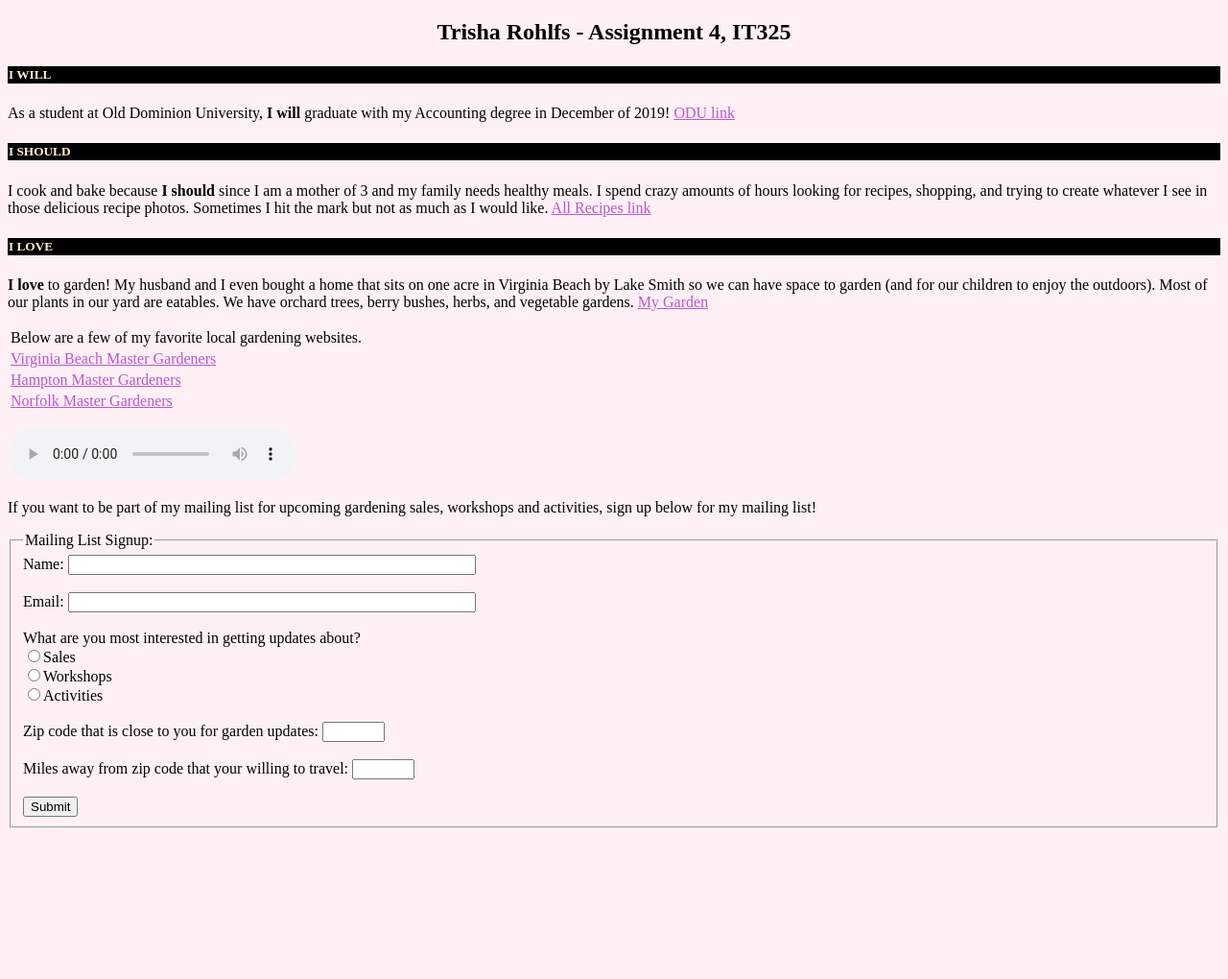
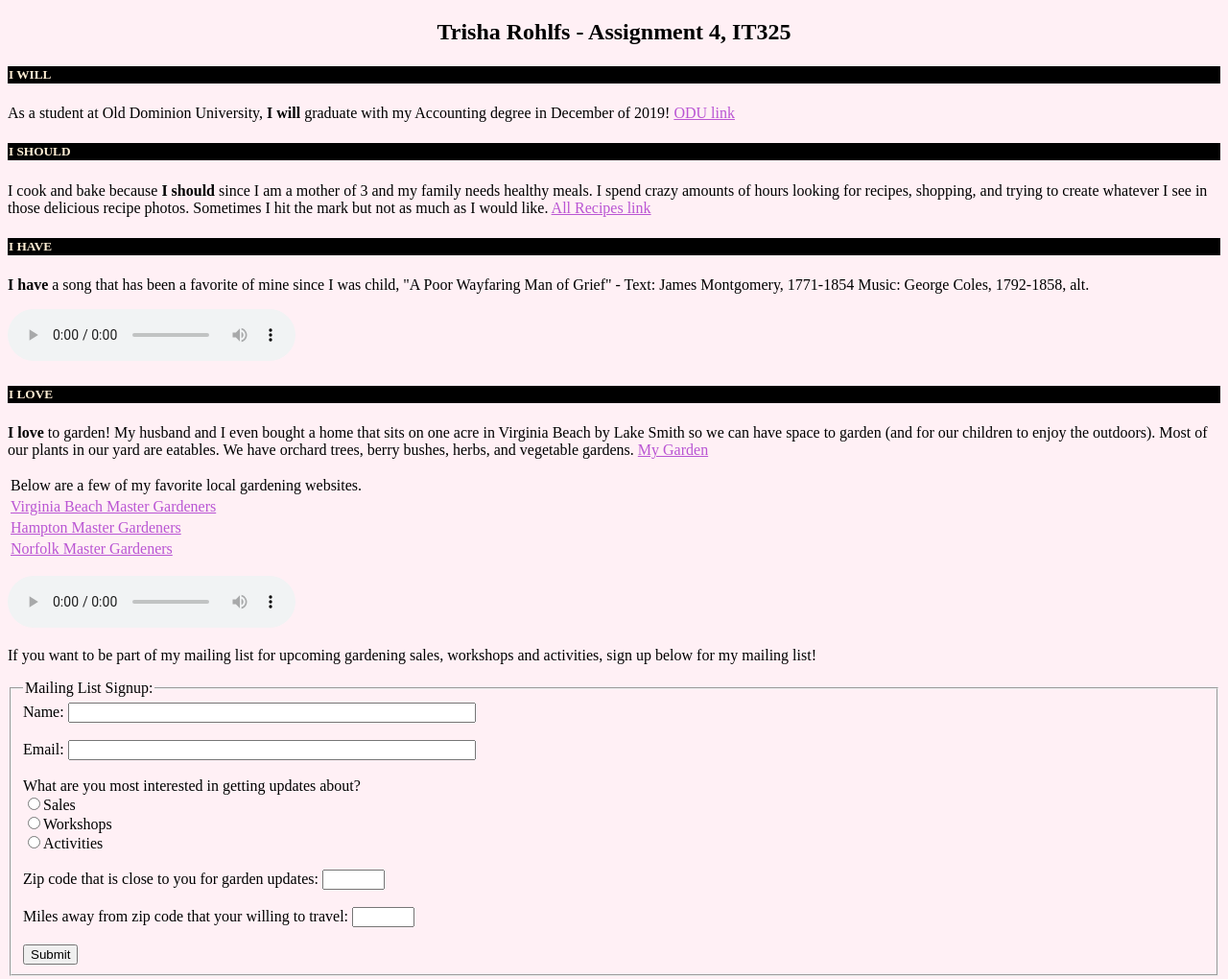
Before and after one commit to trohl001/IT325, a plain HTML site: page index.html in a window 1280 px wide. Shown: the whole page at 96% size. Before the commit the page ends 871 px from the top, so only its background shows below. Drawn offline with Linux system fonts and the light colour scheme.

Commit message:
Update index.html

```diff
--- a/index.html
+++ b/index.html
@@ -27,7 +27,12 @@ a:visited {
 
 <h5 class="iam">I SHOULD</h5><p>I cook and bake because <b>I should</b> since I am a mother of 3 and my family needs healthy meals. I spend crazy amounts of hours looking for recipes, shopping, and trying to create whatever I see in those delicious recipe photos. Sometimes I hit the mark but not as much as I would like.   <a href="https://www.allrecipes.com/">All Recipes link</a></p>
 
-
+<h5 class="iam">I HAVE</h5><p><b>I have</b> a song that has been a favorite of mine since I was child, "A Poor Wayfaring Man of Grief" - Text: James Montgomery, 1771-1854
+    Music: George Coles, 1792-1858, alt.</p>
+<audio controls>
+<source src="2001-01-1650-abide-with-me-tis-eventide-vocal-and-instrumental-192k-eng.mp3" type="audio/mpeg">
+Your browser does not support the audio element.
+</audio>
 <h5 class="iam">I LOVE</h5><p><b>I love</b> to garden! My husband and I even bought a home that sits on one acre in Virginia Beach by Lake Smith so we can have space to garden (and for our children to enjoy the outdoors). Most of our plants in our yard are eatables. We have orchard trees, berry bushes, herbs, and vegetable gardens.   <a href="pageTwo4.html">My Garden</a></p>
 
 <p>
```
